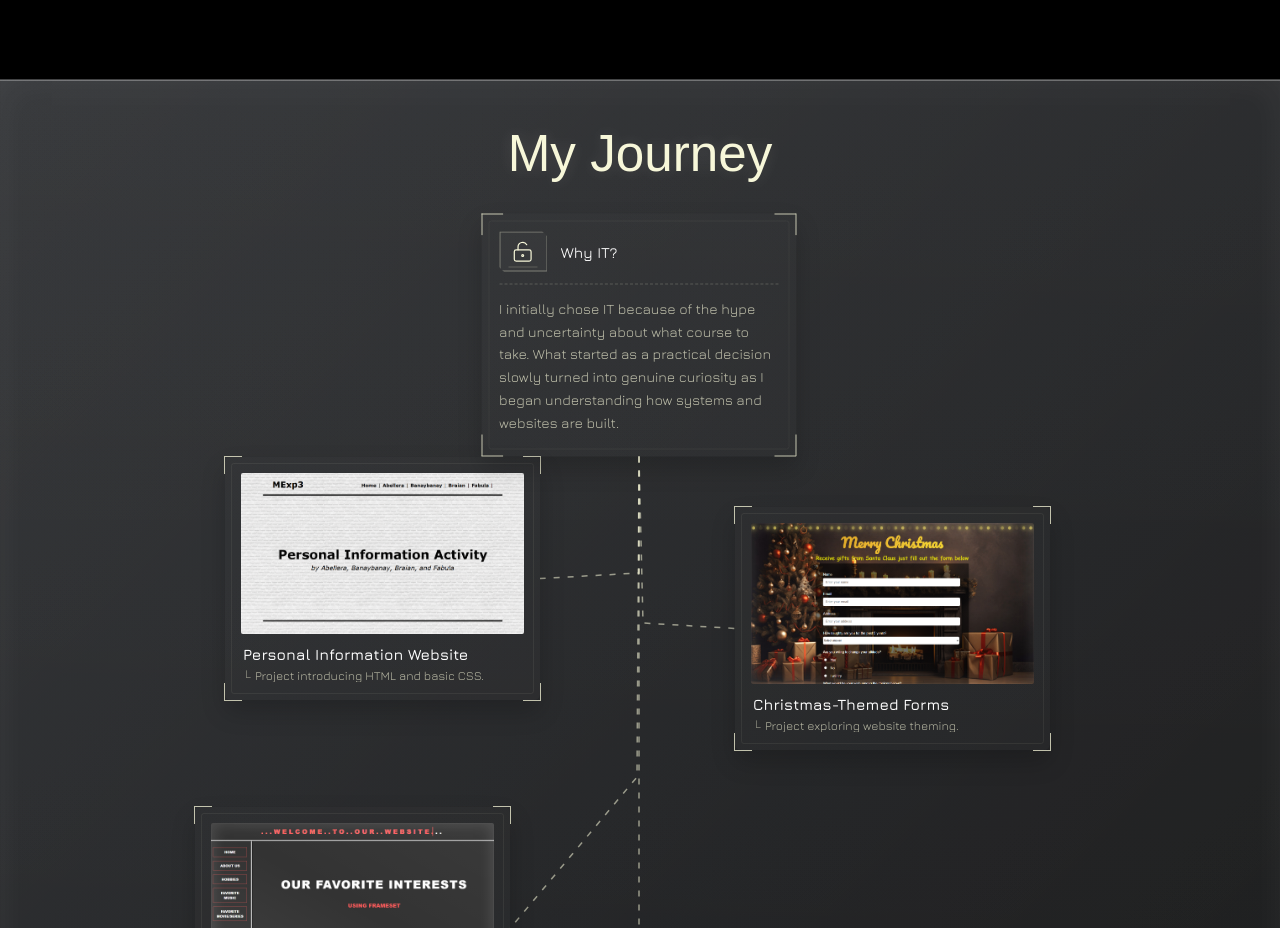
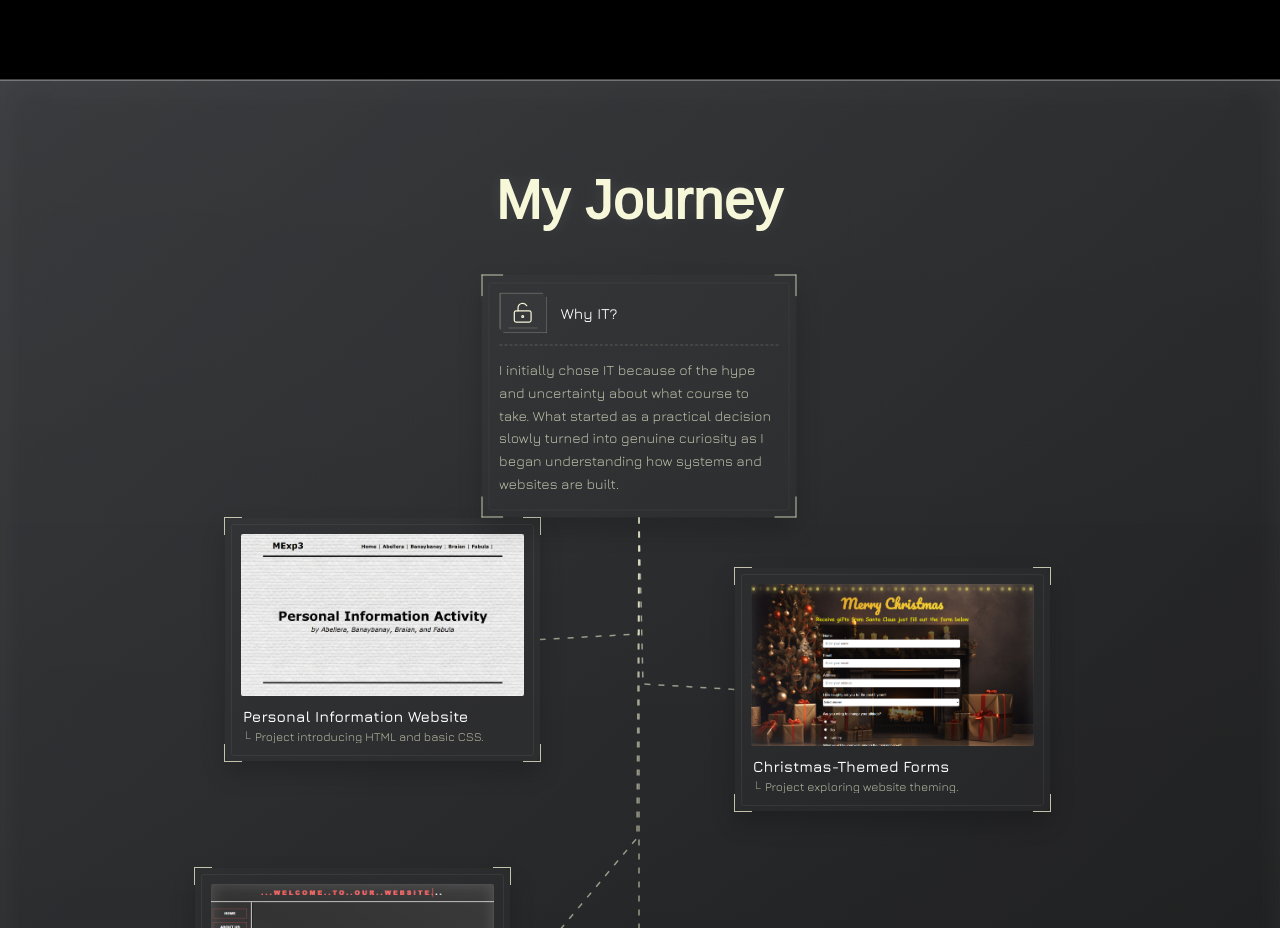
Before and after one commit to soooohhhhjj/sohj-portfolio, a React (Vite) app in the folder client/: page / in a window 1280 px wide. Shown: the part 860-1788 px from the top of the page. Built offline with nearby package versions, Linux system fonts and the light colour scheme; a web font is replaced by a local one.

Commit message:
chore: tweak My Journey title typography
- Update Journey section title size, stroke, spacing, and top margin

```diff
--- a/client/src/features/homepage/components/Journey/CSS/Journey.css
+++ b/client/src/features/homepage/components/Journey/CSS/Journey.css
@@ -87,9 +87,11 @@
   .journey-map__title {
     color: var(--base-text-color);
     font-family: 'Bruno Ace SC', sans-serif;
-    font-size: clamp(2.5rem, 4vw, 4.8rem);
-    line-height: 1;
+    font-size: 55px;
     text-shadow: 0 0 16px rgba(255, 255, 255, 0.12);
+    margin-top: 30px;
+    -webkit-text-stroke: 2px;
+    letter-spacing: .2px;
   }
 
   .journey-showcase {
```
